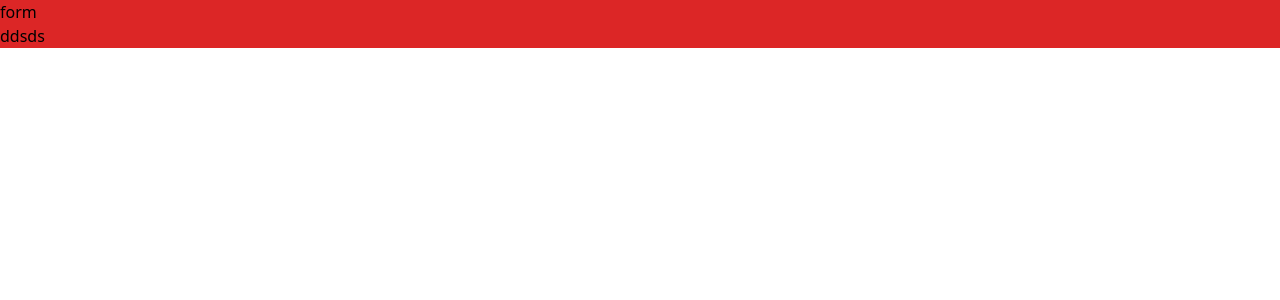
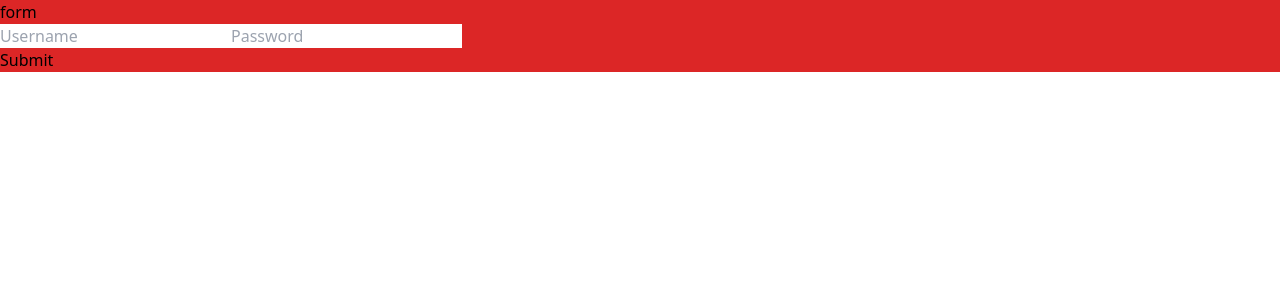
Before and after one commit to arda-e/react-feauture-based, a React app: page /login in a window 1280 px wide. Shown: the top 300 px of the page. Built offline with nearby package versions, Linux system fonts and the light colour scheme; no server answers.

Commit message:
Add refresh token to auth api

```diff
--- a/src/features/auth/auth.api.ts
+++ b/src/features/auth/auth.api.ts
@@ -1,4 +1,4 @@
-import { apiSlice } from '../../stores/api'
+import { apiSlice } from '@/stores/api'
 import { GetPublicKeyResponse, LoginRequest, LoginResponse, LogoutRequest, LogoutResponse } from './auth.dto'
 import { logOut, setCredentials, setPublicKey } from './auth.slice'
 import { setApiError } from '../error'
@@ -29,7 +29,7 @@ export const authApi = apiSlice.injectEndpoints({
       async onQueryStarted(/*{ username, password }*/ _, { dispatch, queryFulfilled }) {
         try {
           const { data } = await queryFulfilled
-          dispatch(setCredentials({ accessToken: data.accessToken, user: data.user }))
+          dispatch(setCredentials({ refreshToken: data.refreshToken, accessToken: data.accessToken, user: data.user }))
         } catch (error: unknown) {
           dispatch(setApiError(error as ApiError))
         }
--- a/src/features/auth/auth.slice.ts
+++ b/src/features/auth/auth.slice.ts
@@ -8,7 +8,8 @@ import { AuthState, User } from './auth.types'
 
 const initialState: AuthState = {
   user: null,
-  token: null,
+  accessToken: null,
+  refreshToken: null,
   publicKey: null,
 }
 
@@ -16,17 +17,24 @@ const authSlice = createSlice({
   name: 'auth',
   initialState,
   reducers: {
-    setCredentials: (state, action: PayloadAction<{ accessToken: string; user: User }>) => {
-      const { accessToken, user } = action.payload
-      state.token = accessToken
+    setCredentials: (state, action: PayloadAction<{ accessToken: string; refreshToken: string; user: User }>) => {
+      const { accessToken, user, refreshToken } = action.payload
+      state.accessToken = accessToken
+      state.refreshToken = refreshToken
       state.user = user
     },
     setPublicKey: (state, action: PayloadAction<{ publicKey: string }>) => {
       const { publicKey } = action.payload
       state.publicKey = publicKey
     },
+    refreshToken: (state, action: PayloadAction<{ accessToken: string; refreshToken: string }>) => {
+      const { accessToken, refreshToken } = action.payload
+      state.accessToken = accessToken
+      state.refreshToken = refreshToken
+    },
     logOut: (state) => {
-      state.token = null
+      state.accessToken = null
+      state.refreshToken = null
       state.user = null
       state.publicKey = null
     },
@@ -35,7 +43,7 @@ const authSlice = createSlice({
 
 const selectAuthState = (state: { auth: AuthState }) => state.auth
 export const selectCurrentUser = createSelector(selectAuthState, (auth: AuthState) => auth.user)
-export const selectCurrentToken = createSelector(selectAuthState, (auth: AuthState) => auth.token)
+export const selectCurrentToken = createSelector(selectAuthState, (auth: AuthState) => auth.accessToken)
 export const selectPublicKey = createSelector(selectAuthState, (auth: AuthState) => auth.publicKey)
-export const { setCredentials, logOut, setPublicKey } = authSlice.actions
+export const { setCredentials, logOut, setPublicKey, refreshToken } = authSlice.actions
 export default authSlice.reducer
--- a/src/features/auth/auth.types.ts
+++ b/src/features/auth/auth.types.ts
@@ -30,12 +30,13 @@ export interface User {
   fullName: string
   userMail: string
   dateOfRegistration: string
-  groups: any[] // Define a Group interface if needed
+  groups: unknown[] // Define a Group interface if needed
   roles: Role[]
 }
 
 export interface AuthState {
   user: User | null
-  token: string | null
+  accessToken: string | null
   publicKey: string | null
+  refreshToken: string | null
 }
--- a/src/features/auth/components/Form/Form.tsx
+++ b/src/features/auth/components/Form/Form.tsx
@@ -1,24 +1,19 @@
 import React from 'react'
-import { FormProvider, SubmitHandler, useForm } from 'react-hook-form'
-import { LoginRequest, LoginRequestSchema } from '../../auth.dto'
-import { zodResolver } from '@hookform/resolvers/zod'
-import { useGetPublicKeyQuery, useLoginMutation } from '../../auth.api'
+import { FormProvider, SubmitHandler } from 'react-hook-form'
+import useLoginForm from './useLoginForm'
+import { LoginRequest } from '../../auth.dto'
 
+/**
+ * Component for showing details of the user.
+ *
+ * @component
+ */
 const Form = () => {
-  const [login, result] = useLoginMutation()
-  useGetPublicKeyQuery()
-
-  const methods = useForm<LoginRequest>({
-    resolver: zodResolver(LoginRequestSchema),
-  })
-
-  const navigateToHomePage = () => {
-    // navigate to home page
-  }
+  const { login, result, methods, navigateToHomePage } = useLoginForm()
 
   const onSubmit: SubmitHandler<LoginRequest> = async (data) => {
     await login({ username: data.username, password: data.password })
-    result && navigateToHomePage()
+    result.isSuccess && navigateToHomePage()
   }
 
   return (
@@ -30,8 +25,38 @@ const Form = () => {
           onSubmit={methods.handleSubmit(onSubmit)}
         >
           <div id="userLoginForm__header">form</div>
-          {result.isLoading ? <div>Loading...</div> : <div id="userLoginForm__body">ddsds</div>}
-          <div id="userLoginForm__submitButton"></div>
+          {result.isLoading ? (
+            <div>Loading...</div>
+          ) : (
+            <div id="userLoginForm__body">
+              {/**
+               * //TODO: Replace input with custom input component
+               * */}
+              <input
+                id="userLoginForm__body__username"
+                type="text"
+                placeholder="Username"
+                {...methods.register('username')}
+              />
+              <input
+                id="userLoginForm__body__password"
+                type="text"
+                placeholder="Password"
+                {...methods.register('password')}
+              />
+            </div>
+          )}
+          <div id="userLoginForm__submitContainer">
+            {/**
+             * //TODO: Replace input with custom input component
+             * */}
+            <button
+              id="userLoginForm__submitContainer__button"
+              type="submit"
+            >
+              Submit
+            </button>
+          </div>
         </form>
       </FormProvider>
     </>
--- /dev/null
+++ b/src/features/auth/components/Form/useLoginForm.ts
@@ -0,0 +1,40 @@
+import { UseFormReturn, useForm } from 'react-hook-form'
+import { zodResolver } from '@hookform/resolvers/zod'
+import { useGetPublicKeyQuery, useLoginMutation } from '../../auth.api'
+import { LoginRequest, LoginRequestSchema, LoginResponse } from '../../auth.dto'
+import { useNavigate } from 'react-router-dom'
+import { UseMutationResult } from '@/stores/api.types'
+
+interface UseLoginFormReturn {
+  login: ReturnType<typeof useLoginMutation>[0]
+  result: UseMutationResult<LoginResponse>
+  methods: UseFormReturn<LoginRequest>
+  navigateToHomePage: () => void
+}
+/**
+    @name useLoginForm
+    @description This hook is responsible for handling the login form state and logic.
+    @returns {Object} The login api, form state and logic methods.
+*/
+const useLoginForm = (): UseLoginFormReturn => {
+  const navigate = useNavigate()
+  const [login, result] = useLoginMutation()
+  useGetPublicKeyQuery()
+
+  const methods = useForm<LoginRequest>({
+    resolver: zodResolver(LoginRequestSchema),
+  })
+
+  const navigateToHomePage = () => {
+    navigate('/device-list')
+  }
+
+  return {
+    login,
+    result,
+    methods,
+    navigateToHomePage,
+  }
+}
+
+export default useLoginForm
--- a/src/features/auth/routes/login/Login.tsx
+++ b/src/features/auth/routes/login/Login.tsx
@@ -1,5 +1,5 @@
 import React from 'react'
-import Form from '../../components/Form/Form'
+import { Form } from '../../components/Form/'
 
 const Login = () => {
   return (
--- /dev/null
+++ b/src/stores/api.types.ts
@@ -0,0 +1,17 @@
+export type UseMutationResult<T> = {
+  // Base query state
+  originalArgs?: unknown // Arguments passed to the latest mutation call. Not available if using the `fixedCacheKey` option
+  data?: T // Returned result if present
+  error?: unknown // Error result if present
+  endpointName?: string // The name of the given endpoint for the mutation
+  fulfilledTimestamp?: number // Timestamp for when the mutation was completed
+
+  // Derived request status booleans
+  isUninitialized: boolean // Mutation has not been fired yet
+  isLoading: boolean // Mutation has been fired and is awaiting a response
+  isSuccess: boolean // Mutation has data from a successful call
+  isError: boolean // Mutation is currently in an "error" state
+  startedTimeStamp?: number // Timestamp for when the latest mutation was initiated
+
+  reset: () => void // A method to manually unsubscribe from the mutation call and reset the result to the uninitialized state
+}
--- a/src/stores/index.ts
+++ b/src/stores/index.ts
@@ -1,2 +1 @@
 export * from './store'
-export * from './api'
--- a/src/stores/store.ts
+++ b/src/stores/store.ts
@@ -13,6 +13,7 @@ export const store = configureStore({
     notifications: notificationReducer,
     error: errorReducer,
   },
+  devTools: process.env.NODE_ENV !== 'production',
   middleware: (getDefaultMiddleware) => getDefaultMiddleware().concat(apiSlice.middleware),
 })
 
```
